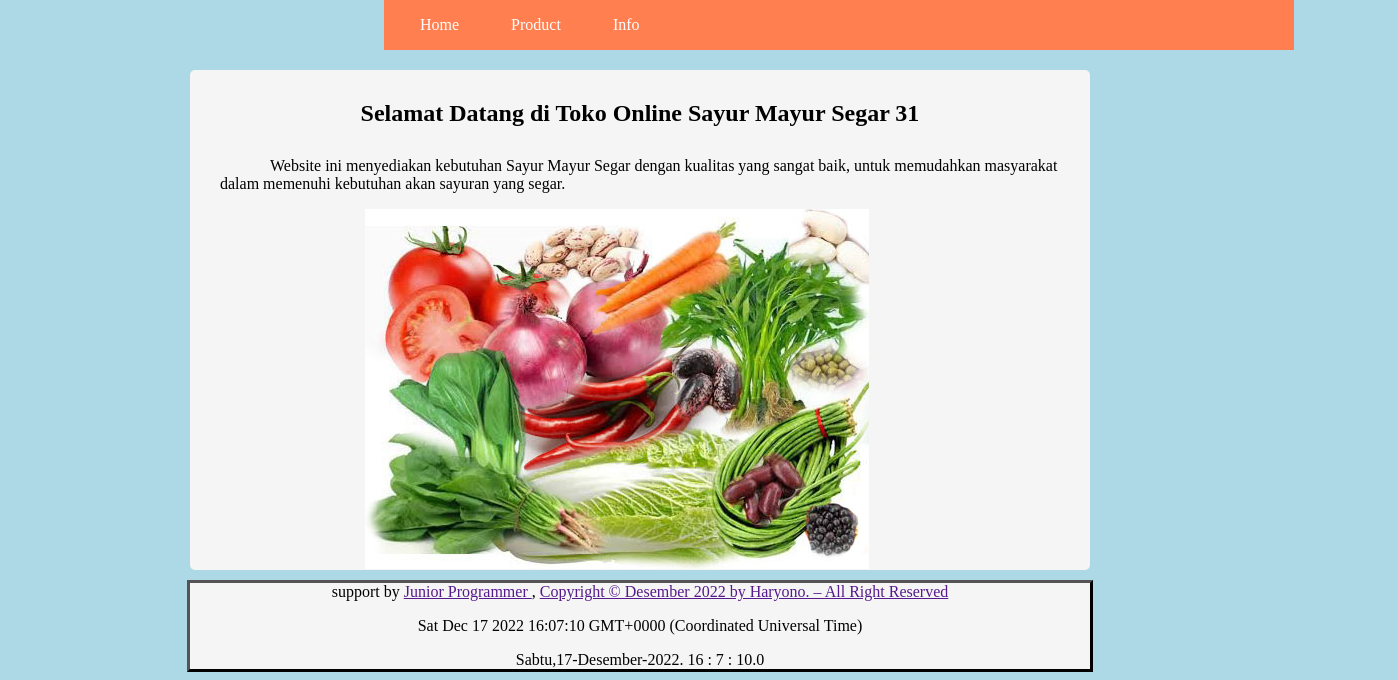
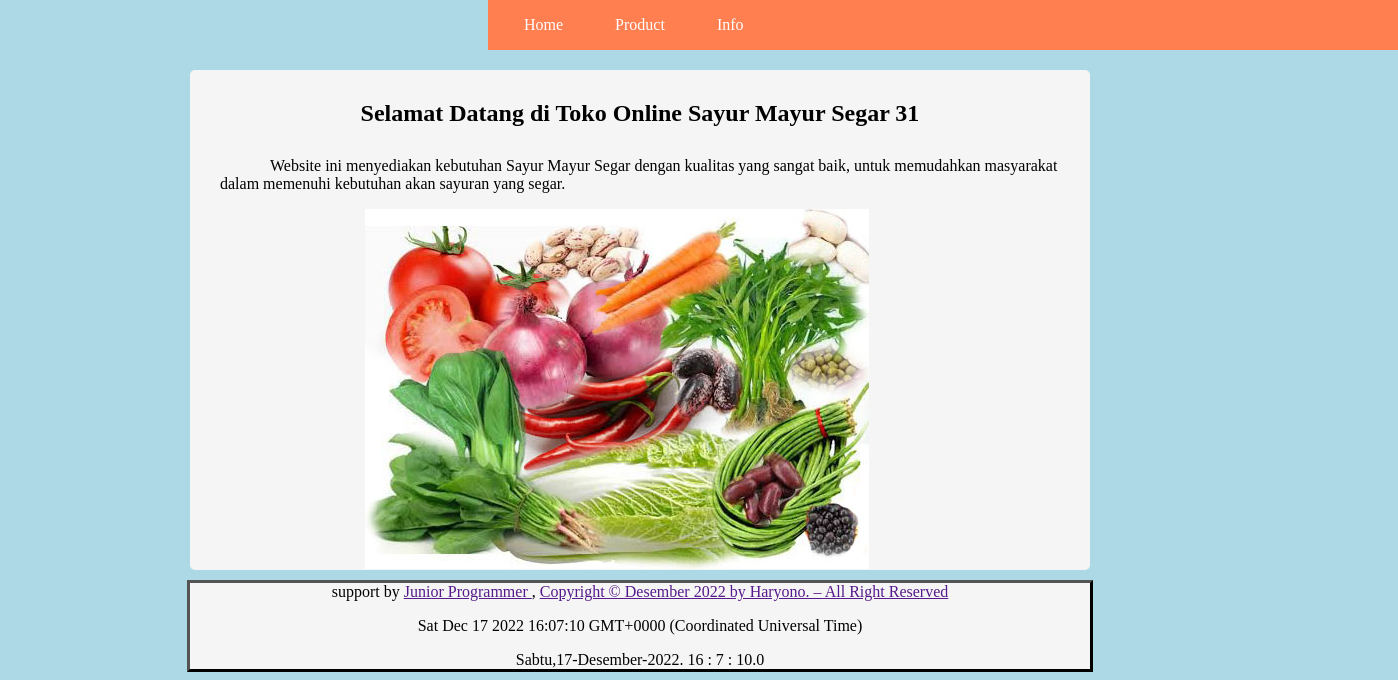
Before and after one commit to aryono3188/Toko-Online-SMS31-vol1, a plain HTML site: page index.html in a window 1280 px wide. Shown: the part 131-811 px from the top of the page, 1398 px wide, since content can reach past the window. Drawn offline with Linux system fonts and the light colour scheme.

Commit message:
edit nav-menu
edit nav-menu

```diff
--- a/style.css
+++ b/style.css
@@ -16,7 +16,7 @@ body {
     margin-left: 280px;
 }
 .nav-menu{
-    margin-left: 47vh;
+    margin-left: 60vh;
 }
 .menu {
     list-style-type: none;
```
